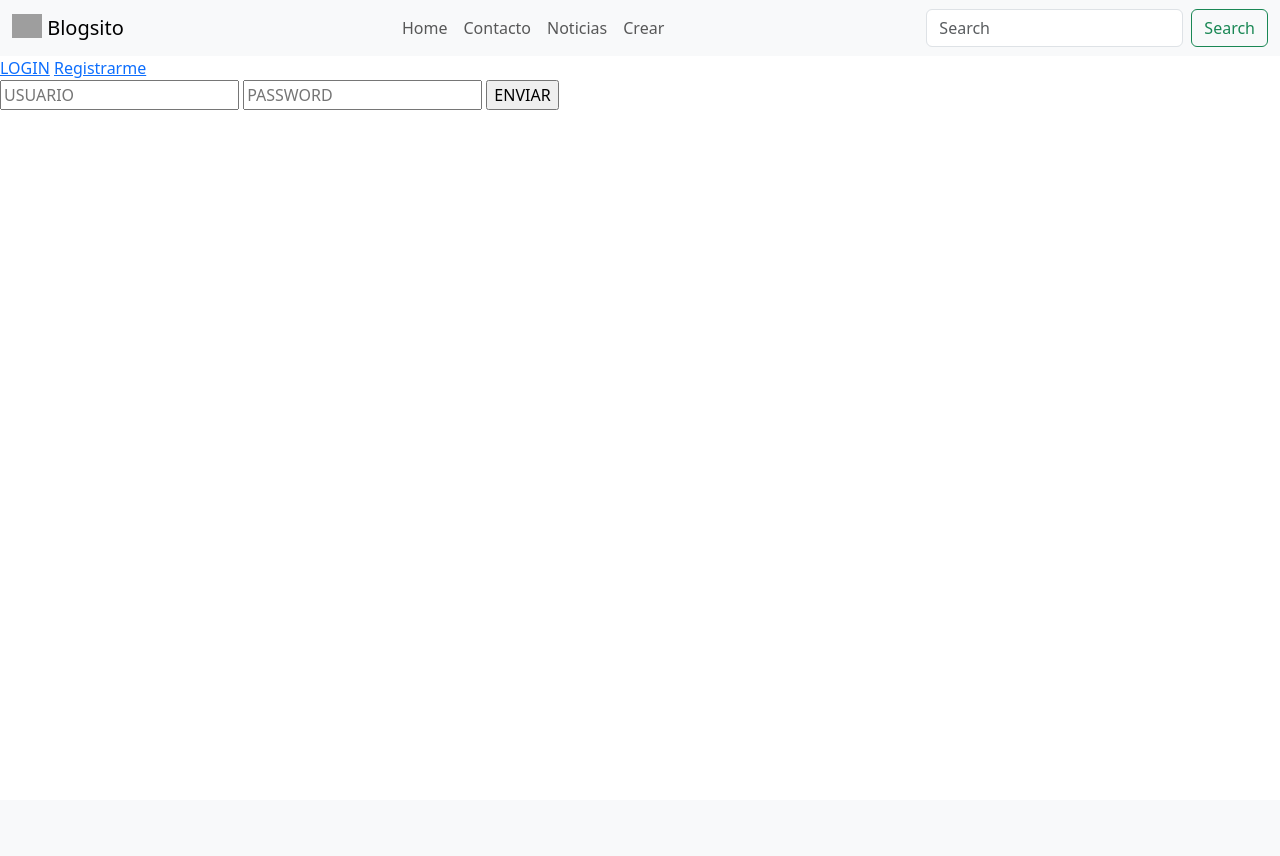
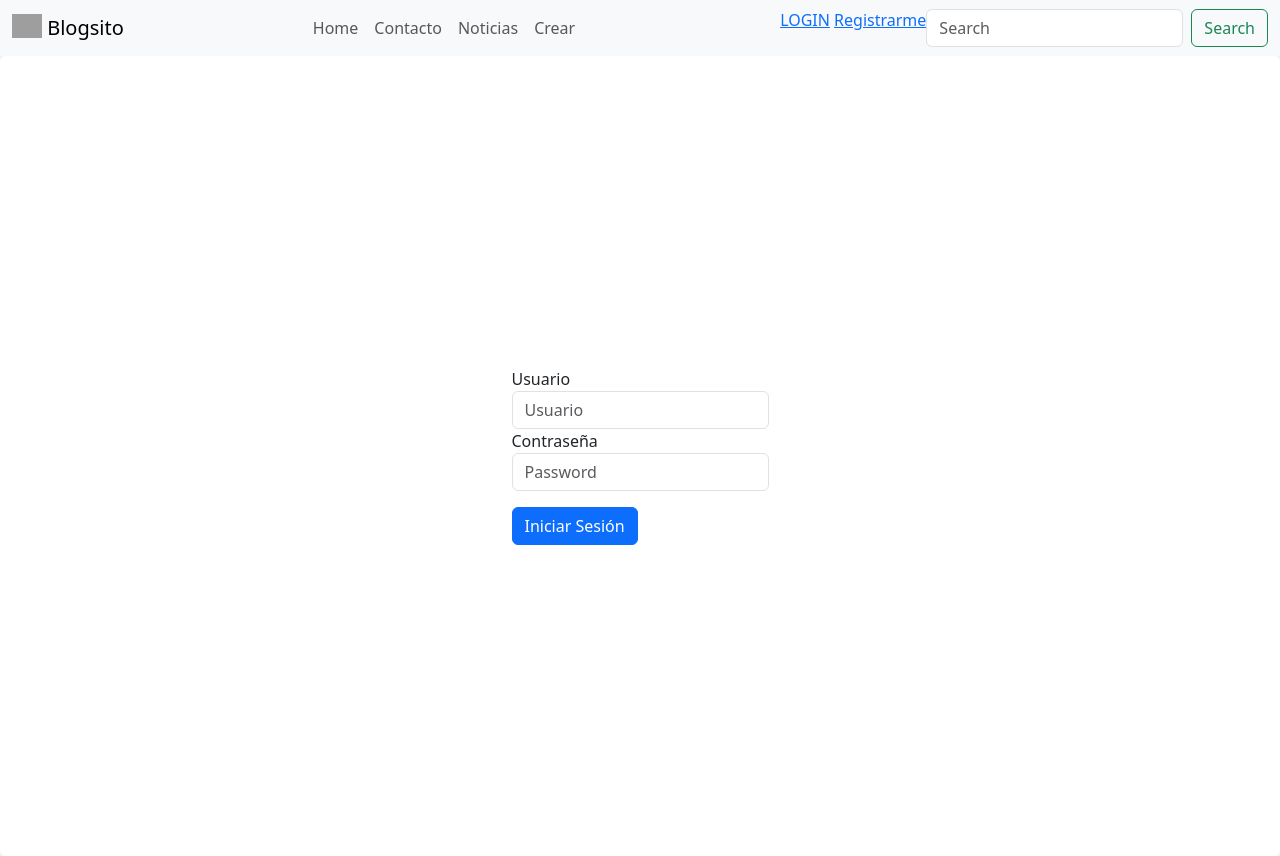
Before and after one commit to Xacled/Proyecto-Final, a Django app: page /login/ in a window 1280 px wide. Before the commit the page ends 110 px from the top, so only its background shows below. Run offline with Django 4.2, Linux system fonts and the light colour scheme; grey boxes are pictures that could not be loaded.

Commit message:
un poco de css y que tenga mas pinta

```diff
--- a/apps/usuarios/urls.py
+++ b/apps/usuarios/urls.py
@@ -4,6 +4,7 @@ from . import views
 app_name = 'usuarios'
 
 urlpatterns = [
+
   	path('Registro/', views.Registro.as_view(), name="registro_usuario"),
 
 ]
--- a/static/css/main.css
+++ /dev/null
@@ -1,4 +0,0 @@
-
-.titulo{
-	color:red;
-}
--- /dev/null
+++ b/static/css/style.css
@@ -0,0 +1,16 @@
+
+.titulo{
+	color:red;
+}
+
+.login-box {
+	display: flex;
+	justify-content: center;
+	align-items: center;
+	height: 100vh;
+	margin: 0;
+	background-color: #fff;
+	padding: 20px;
+	border-radius: 5px;
+	box-shadow: 0 0 10px rgba(0, 0, 0, 0.2);
+}
--- a/templates/base.html
+++ b/templates/base.html
@@ -4,24 +4,20 @@
 <html>
 <head>
 	<title>INFORMATORIO</title>
-	<link rel="stylesheet" type="text/css" href="{% static 'css/main.css' %}">
+	<link rel="stylesheet" type="text/css" href="{% static 'css/style.css' %}">
 	<link href="https://cdn.jsdelivr.net/npm/bootstrap@5.3.2/dist/css/bootstrap.min.css" rel="stylesheet" integrity="sha384-T3c6CoIi6uLrA9TneNEoa7RxnatzjcDSCmG1MXxSR1GAsXEV/Dwwykc2MPK8M2HN" crossorigin="anonymous">
-	<script src="https://cdn.jsdelivr.net/npm/bootstrap@5.3.2/dist/js/bootstrap.bundle.min.js" integrity="sha384-C6RzsynM9kWDrMNeT87bh95OGNyZPhcTNXj1NW7RuBCsyN/o0jlpcV8Qyq46cDfL" crossorigin="anonymous"></script>
+
+
 </head>
 <body>
 
 	{% include "navbar.html" %}
-	{% if user.is_authenticated %}
-		<strong>WELCOME {{user.username}}</strong>
-		<a href="{% url 'logout'%}">LOGOUT</a>
-	{% else %}
-		<a href="{% url 'login'%}">LOGIN</a>
-		<a href="{% url 'usuarios:registro_usuario' %}">Registrarme</a>
-	{% endif %}
+
 
 	{% block contenido %}
 
 	{% endblock contenido %}
 
+	<script src="https://cdn.jsdelivr.net/npm/bootstrap@5.3.2/dist/js/bootstrap.bundle.min.js" integrity="sha384-C6RzsynM9kWDrMNeT87bh95OGNyZPhcTNXj1NW7RuBCsyN/o0jlpcV8Qyq46cDfL" crossorigin="anonymous"></script>
 </body>
 </html>
--- a/templates/home.html
+++ b/templates/home.html
@@ -1,6 +1,9 @@
 {% extends 'base.html' %}
 
+{% block contenido %}
+{% if user.is_authenticated %}
+	<strong>WELCOME {{user.username}}</strong>
+{% endif %}
 
-{% block contenido %}
 	<h1>SOY EL HOME</h1>
 {% endblock contenido %}
--- a/templates/navbar.html
+++ b/templates/navbar.html
@@ -40,6 +40,14 @@
             <a class="nav-link disabled" aria-disabled="true">Disabled</a>
           </li>{% endcomment %}
         </ul>
+        <ul>
+        {% if user.is_authenticated %}
+		      <a href="{% url 'logout'%}">LOGOUT</a>
+	      {% else %}
+		      <a href="{% url 'login'%}">LOGIN</a>
+		      <a href="{% url 'usuarios:registro_usuario' %}">Registrarme</a>
+	      {% endif %}
+        </ul>
 
         <form class="d-flex" role="search">
           <input class="form-control me-2" type="search" placeholder="Search" aria-label="Search">
--- a/templates/usuarios/login.html
+++ b/templates/usuarios/login.html
@@ -1,11 +1,21 @@
 {% extends 'base.html' %}
+{%load static%}
+{% block contenido %}
+	<div class="login-box">
+		<form method="POST">{%csrf_token%}
+			{{form.errors}}
+			<div class="form-group">
+				<label for="usuario">Usuario</label>
+				<input type="text" class="form-control" id="usuario" name="username" placeholder="Usuario">
+			</div>
+			<div class="form-group">
+				<label for="contrasena">Contraseña</label>
+				<input type="password" class="form-control" id="contrasena" name="password" placeholder="Password" >
+			</div>
+			<div>
+				<button type="submit" class="btn btn-primary btn-block mt-3" name="" value="ENVIAR">Iniciar Sesión</button>
 
-{% block contenido %}
-			<form method="POST">{%csrf_token%}
-				{{form.errors}}
-				<input type="text" name="username" placeholder="USUARIO">
-				<input type="password" name="password" placeholder="PASSWORD">
-
-				<input type="submit" name="" value="ENVIAR">
-			</form>
+			</div>
+		</form>
+	</div>
 {% endblock %}
--- a/templates/usuarios/registro.html
+++ b/templates/usuarios/registro.html
@@ -1,5 +1,5 @@
 {% extends 'base.html' %}
-{% load static %}
+
 {% block contenido %}
 
       <div>
```
Also changed, not shown: Proyecto/db.sqlite3.
